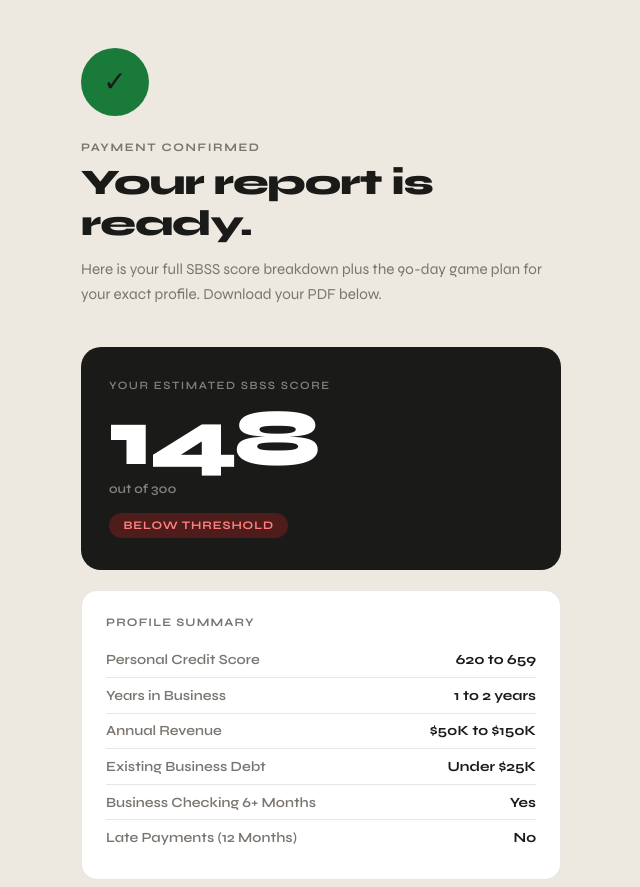
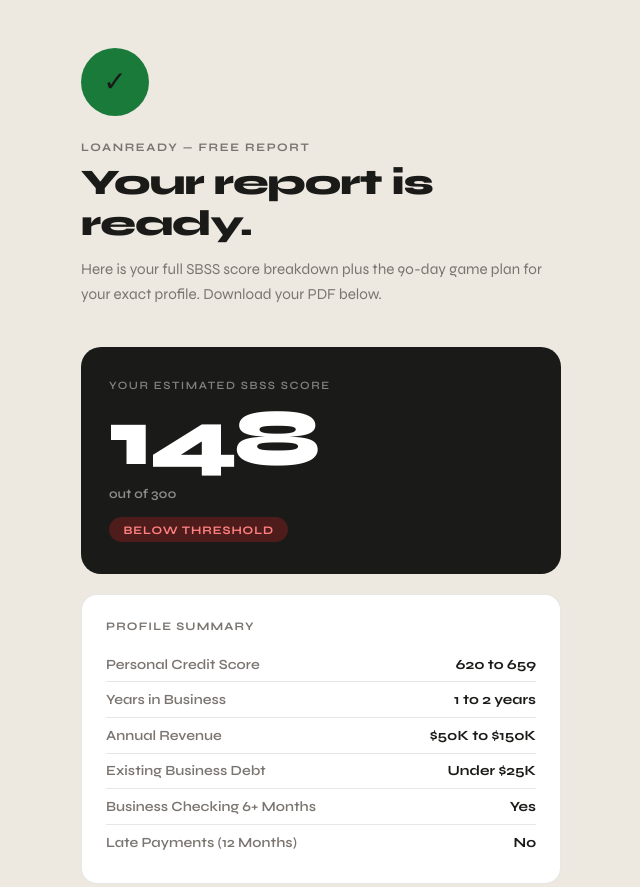
Before and after one commit to Sourav333444/loanready, a plain HTML site: page success.html in a window 1280 px wide. Shown: the top 887 px of the page, without its empty margins (319-959 px from the left). Drawn offline with nearby package versions, Linux system fonts and the light colour scheme.

Commit message:
Fix score card overlap, clean up success page copy

```diff
--- a/success.html
+++ b/success.html
@@ -101,14 +101,17 @@
       font-weight: 800;
       letter-spacing: -0.03em;
       line-height: 1;
-      margin-bottom: 0.15rem;
+      margin-bottom: 0.6rem;
+      display: block;
     }
 
     .score-card-meta {
       font-size: 0.82rem;
-      color: rgba(255,255,255,0.45);
+      color: rgba(255,255,255,0.5);
       font-weight: 600;
       margin-bottom: 1rem;
+      display: block;
+      line-height: 1;
     }
 
     .score-badge {
@@ -222,14 +225,14 @@
   <div class="success-wrap">
 
     <div class="success-icon" id="success-icon">&#10003;</div>
-    <p class="success-eyebrow">Payment confirmed</p>
+    <p class="success-eyebrow">LoanReady &mdash; Free Report</p>
     <h1 class="success-heading">Your report is ready.</h1>
     <p class="success-sub">Here is your full SBSS score breakdown plus the 90-day game plan for your exact profile. Download your PDF below.</p>
 
     <div class="score-card" id="score-card">
       <p class="score-card-label">Your Estimated SBSS Score</p>
       <div class="score-card-number" id="final-score">0</div>
-      <p class="score-card-meta">out of 300</p>
+      <div class="score-card-meta">out of 300</div>
       <span class="score-badge badge-below" id="status-badge">Calculating...</span>
     </div>
 
```
